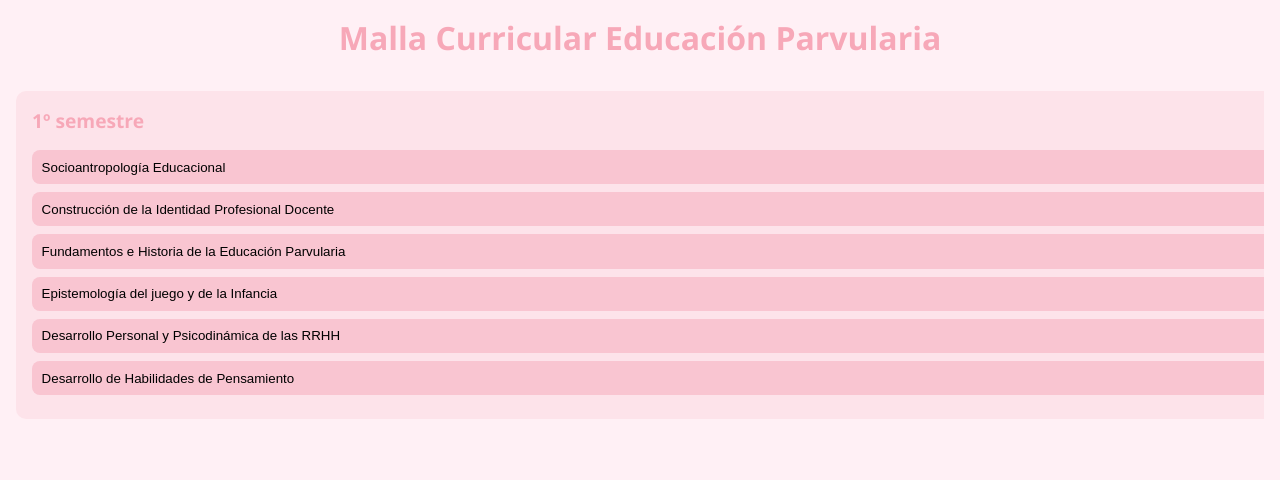
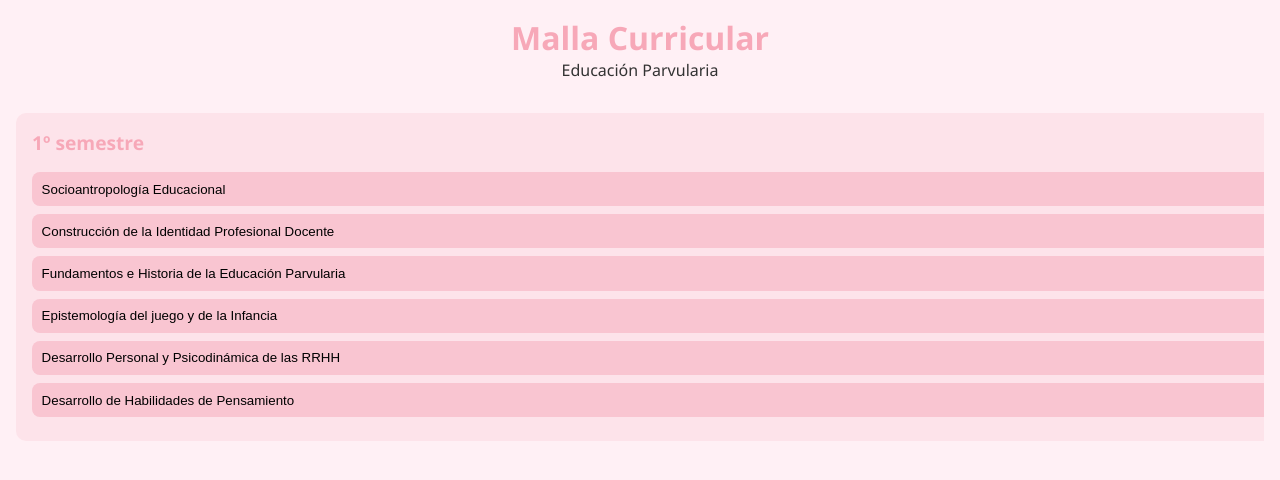
Before and after one commit to Michelle-444/-Malla-curricular-, a plain HTML site: page index.html in a window 1280 px wide. Drawn offline with Linux system fonts and the light colour scheme.

Commit message:
Update index.html

```diff
--- a/index.html
+++ b/index.html
@@ -3,13 +3,15 @@
 <head>
   <meta charset="UTF-8" />
   <meta name="viewport" content="width=device-width, initial-scale=1.0"/>
-  <title>Malla Curricular Educación Parvularia</title>
+  <title>Malla Curricular Parvularia</title>
   <link rel="stylesheet" href="estilos.css" />
 </head>
 <body>
   <header>
-    <h1>Malla Curricular Educación Parvularia</h1>
+    <h1>Malla Curricular</h1>
+    <p>Educación Parvularia</p>
   </header>
+
   <main id="malla"></main>
 
   <div id="mensaje" class="oculto"></div>
```
